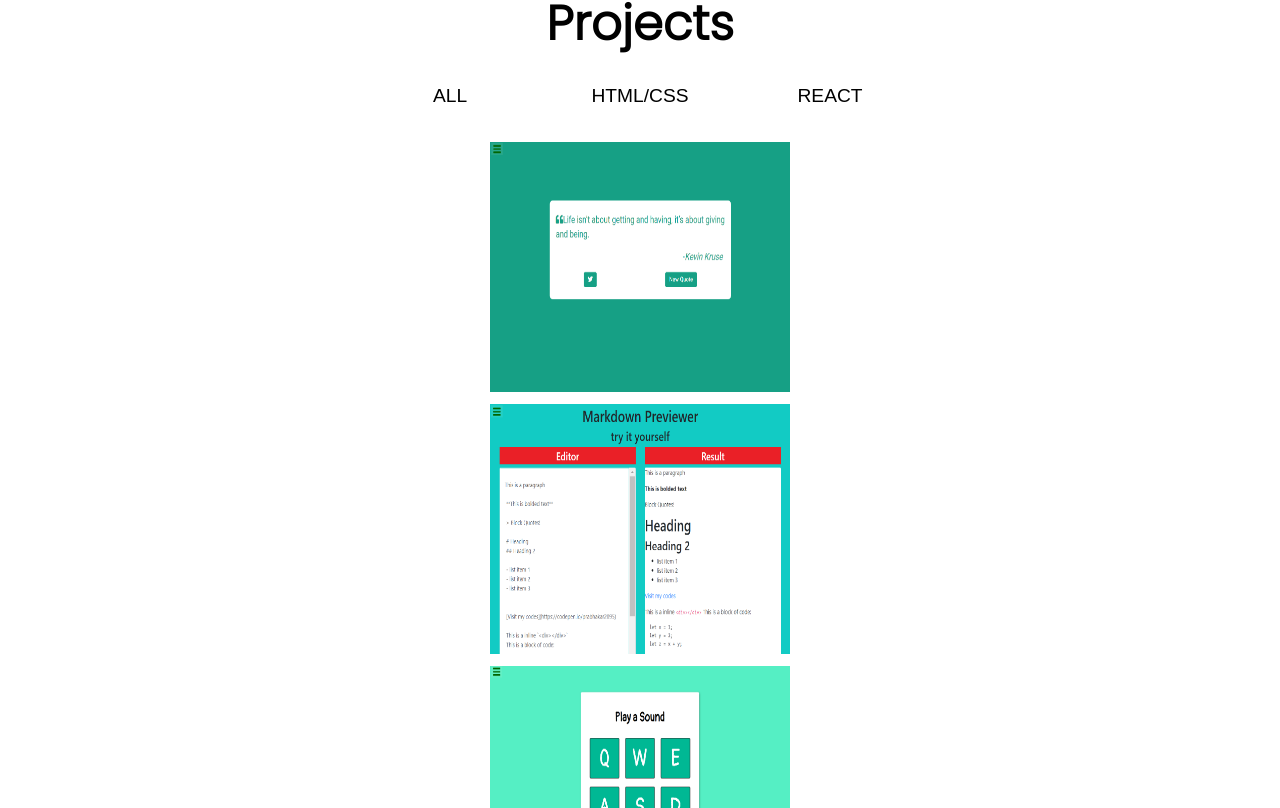
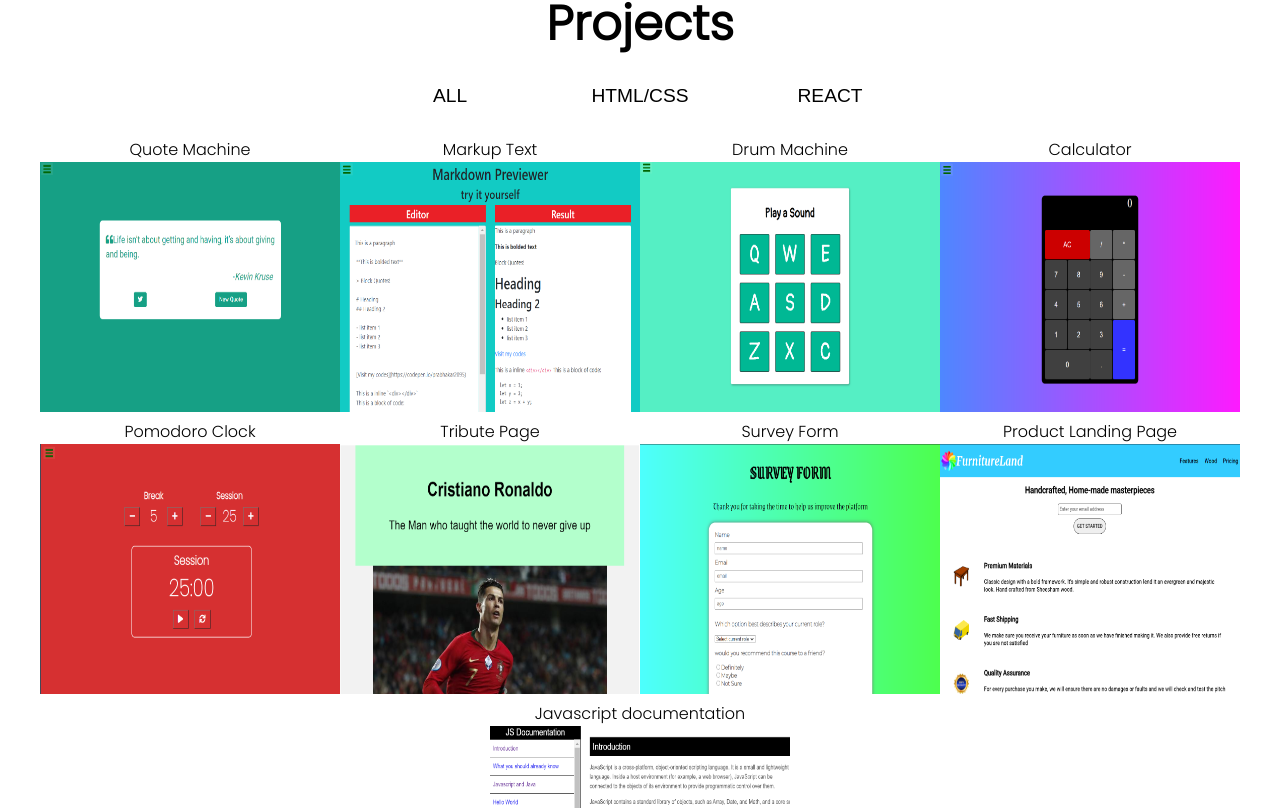
Before and after one commit to g-prabhakar/Portfolio, a React (Create React App) app: page / in a window 1280 px wide. Shown: the part 812-1620 px from the top of the page. Built offline with nearby package versions, Linux system fonts and the light colour scheme.

Commit message:
trying new metho to add class using index

```diff
--- a/src/Components/projects/Projects.js
+++ b/src/Components/projects/Projects.js
@@ -67,13 +67,14 @@ class Projects extends Component {
 
             ],
             currentProjects: [],
-            isHover: false
+            isHover: false,
+            hoverIndex: null,
         }
 
         this.allProjects = this.allProjects.bind(this)
         this.htmlCssProjects = this.htmlCssProjects.bind(this)
         this.reactProjects = this.reactProjects.bind(this)
-        this.effect = this.effect.bind(this)
+        //this.effect = this.effect.bind(this)
     }
 
     allProjects() {
@@ -108,13 +109,7 @@ class Projects extends Component {
 
     }
 
-    effect() {
-        this.setState(prevState => ({
-            isHover: !prevState.isHover
-        }))
 
-        console.log(this.state.isHover)
-    }
 
     componentDidMount() {
         this.setState({
@@ -122,19 +117,28 @@ class Projects extends Component {
         })
     }
 
+    // effect() {
+    //     this.setState({
+    //         hoverIndex: props.index
+    //     })
+    // }
+
 
     render() {
 
-        let projx = this.state.currentProjects.map(proj => {
-            const activeClass = this.state.isHover ? 'active' : '';
-
+        let projx = this.state.currentProjects.map((proj, index) => {
             return (
-                <div className={`project ${activeClass}`} id={proj.name} onMouseEnter={this.effect} onMouseLeave={this.effect} key={proj.name}>
-                    <span className='text'><p>{proj.name}</p></span>
-                    <img src={proj.source} key={proj.name}/>
-                </div>
+                <Project
+                    key={index}
+                    source={proj.source}
+                    name={proj.name} alt={proj.name}
+                    handleOver={() => this.setState({hoverIndex: index})}
+                    className='active'
+                />
             )
         })
+
+        console.log(this.state.hoverIndex)
 
         return (
             <div className='projects'>
@@ -154,5 +158,11 @@ class Projects extends Component {
     }
 }
 
+const Project = (props) => (
+    <div className='Project' key={props.index} onMouseEnter={props.handleOver}>
+        <span>{props.name}</span><br />
+        <img src={props.source} alt={props.name}/>
+    </div>
+)
 
 export default Projects
--- a/src/Components/projects/projects.css
+++ b/src/Components/projects/projects.css
@@ -32,6 +32,9 @@
 
 .project {
     margin: 5px;
+    display: flex;
+    justify-content: center;
+    flex-wrap: wrap;
 }
 
 .project img {
@@ -47,23 +50,3 @@
     margin-right: 30px;
     margin-left: 30px;
 }
-
-.project .text {
-    display: none;
-}
-
-.active {
-    position: relative
-}
-
-.active .text {
-    position: absolute;
-    top: 0;
-    left: 50%;
-    transform: translateX(-50%);
-    display: block
-}
-
-.active img {
-    opacity: 0;
-}
```
